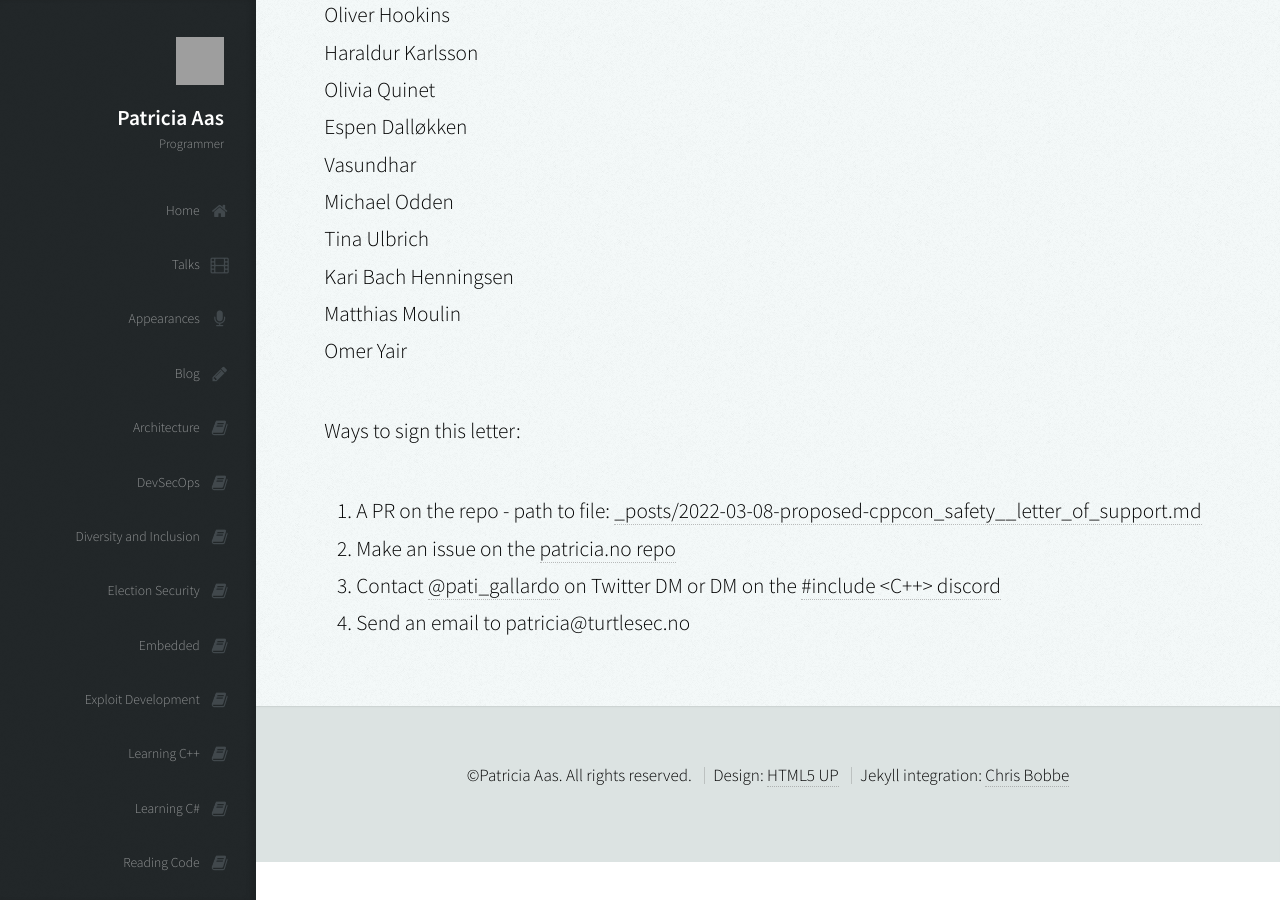
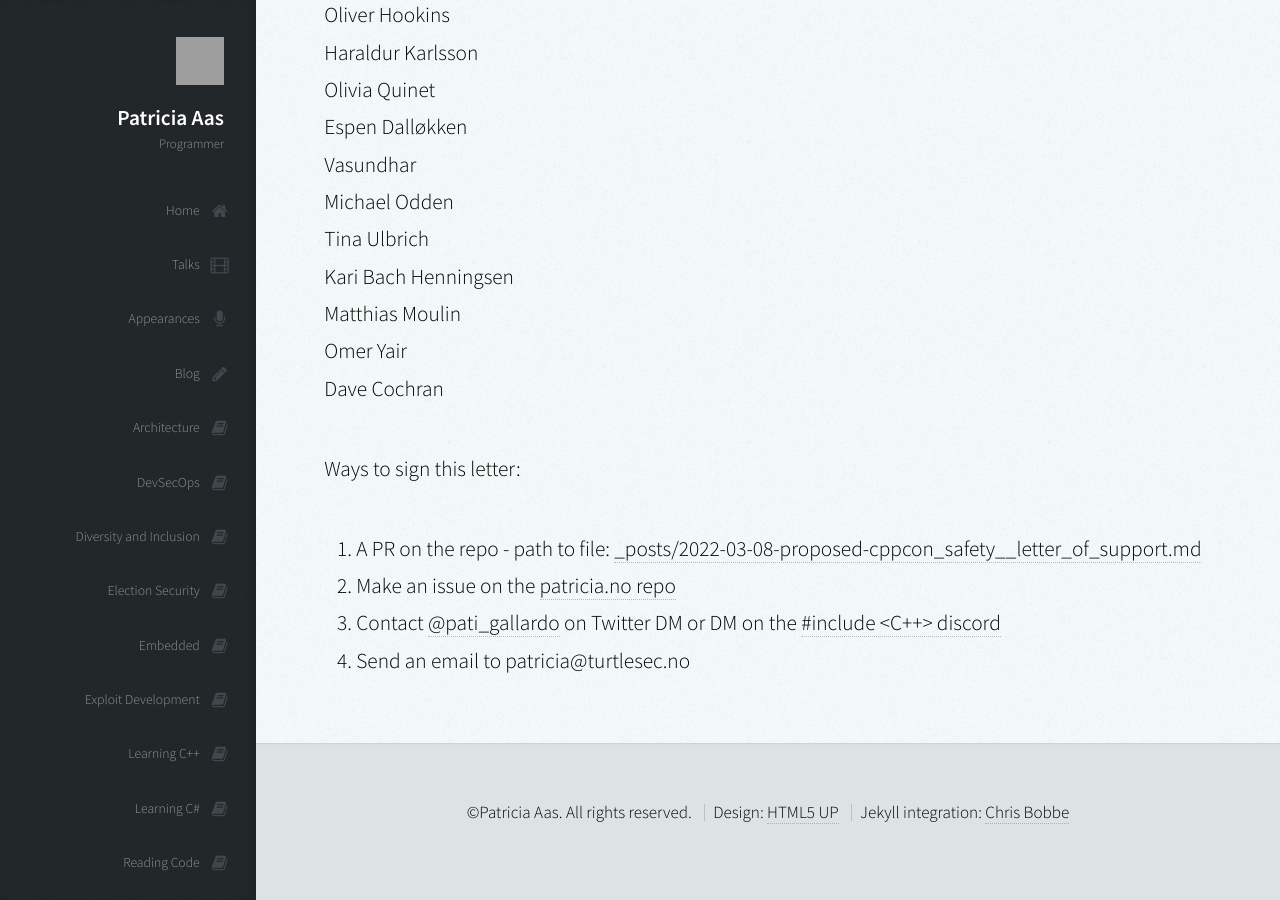
Before and after one commit to patricia-gallardo/patricia-gallardo.github.io, a Jekyll site: the page built from _posts/2022-03-08-proposed-cppcon_safety__letter_of_support.md, in a window 1280 px wide and 900 px high, scrolled down 6344 px. Built offline with Jekyll 4.4.1, drawn with Linux system fonts in a browser that asks for light colours; nearby versions of some CDN libraries; grey boxes are pictures that could not be loaded.

Commit message:
Update 2022-03-08-proposed-cppcon_safety__letter_of_support.md

```diff
--- a/_posts/2022-03-08-proposed-cppcon_safety__letter_of_support.md
+++ b/_posts/2022-03-08-proposed-cppcon_safety__letter_of_support.md
@@ -178,6 +178,7 @@ Tina Ulbrich <br>
 Kari Bach Henningsen <br>
 Matthias Moulin <br>
 Omer Yair <br>
+Dave Cochran <br>
 
 
 Ways to sign this letter:
```
